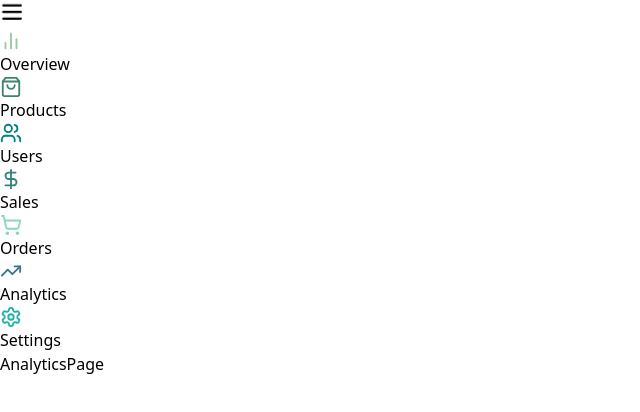
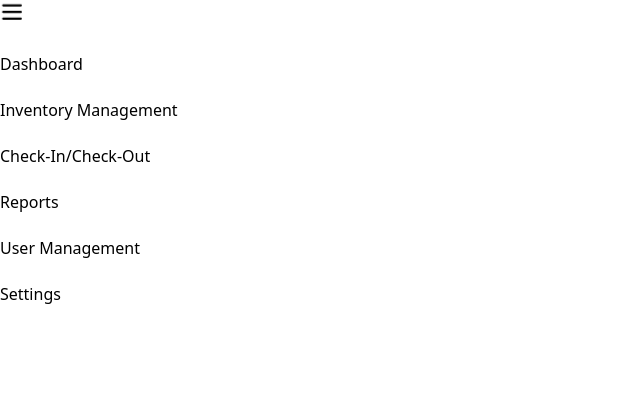
Before and after one commit to dino1210/Yar-Drainage-Project-Management-System, a React (Vite) app in the folder frontend/: page /analytics in a window 1280 px wide. Shown: the top 412 px of the page, without its empty margins (0-640 px from the left). Built offline with nearby package versions, Linux system fonts and the light colour scheme.

Commit message:
tweaks in the sidebar

```diff
--- a/frontend/src/Pages/AnalyticsPage.jsx
+++ b/frontend/src/Pages/AnalyticsPage.jsx
@@ -2,7 +2,7 @@ import React from 'react'
 
 const AnalyticsPage = () => {
   return (
-    <div>AnalyticsPage</div>
+    <div></div>
   )
 }
 
--- a/frontend/src/pages/Sidebar.jsx
+++ b/frontend/src/components/Sidebar.jsx
@@ -1,21 +1,15 @@
-import { BarChart2, DollarSign, Menu, Settings, ShoppingBag, ShoppingCart, TrendingUp, Users } from "lucide-react";
+import { BarChart2, DollarSign, Menu, Settings, ShoppingBag, TrendingUp, ListChecks, NotepadText, UserRoundCog } from "lucide-react";
 import { useState } from "react";
 import { AnimatePresence, motion } from "framer-motion";
 import { Link } from "react-router-dom";
 
 const SIDEBAR_ITEMS = [
-  {
-    name: "Overview",
-    icon: BarChart2,
-    color: "#96c8a2",
-    href: "/",
-  },
-  { name: "Products", icon: ShoppingBag, color: "#40826d", href: "/products" },
-  { name: "Users", icon: Users, color: "#00827f ", href: "/users" },
-  { name: "Sales", icon: DollarSign, color: "#2f847c", href: "/sales" },
-  { name: "Orders", icon: ShoppingCart, color: "#88d8c0", href: "/orders" },
-  { name: "Analytics", icon: TrendingUp, color: "#367588", href: "/analytics" },
-  { name: "Settings", icon: Settings, color: "#20b2aa ", href: "/settings" },
+  { name: "Dashboard", icon: BarChart2, color: "white", href: "/",},
+  { name: "Inventory Management", icon: ShoppingBag, color: "white", href: "/products" },
+  { name: "Check-In/Check-Out", icon: ListChecks, color: "white", href: "/users" },
+  { name: "Reports", icon: NotepadText, color: "white", href: "/sales" },
+  { name: "User Management", icon: UserRoundCog, color: "white", href: "/orders" },
+  { name: "Settings", icon: Settings, color: "white", href: "/settings" },
 ];
 
 
@@ -33,15 +27,15 @@ const Sidebar = () => {
           whileHover={{ scale: 1.1 }}
           whileTap={{ scale: 0.9 }}
           onClick={() => setIsSidebarOpen(!isSidebarOpen)}
-          className="p-2 rounded-full hover:bg-gray-700 transition-colors max-w-fit"
+          className="p-2 mb-20 rounded-full hover:bg-gray-700 transition-colors max-w-fit"
         >
           <Menu size={24} />
         </motion.button>
 
-        <nav className="mt-8 flex-grow">
+        <nav className="mt-5 flex-grow">
           {SIDEBAR_ITEMS.map((item) => (
             <Link key={item.href} to={item.href}>
-              <motion.div className="flex items-center p-4 text-sm font-medium rounded-lg hover:bg-gray-900 transition-colors mb-4">
+              <motion.div className="flex items-center p-2 text-sm font-medium rounded-lg hover:bg-gray-900 transition-colors mb-4">
                 <item.icon
                   size={22}
                   style={{ color: item.color, minWidth: "22px" }}
```
Also changed, not shown: frontend/src/App.jsx (+8 -8 lines).
